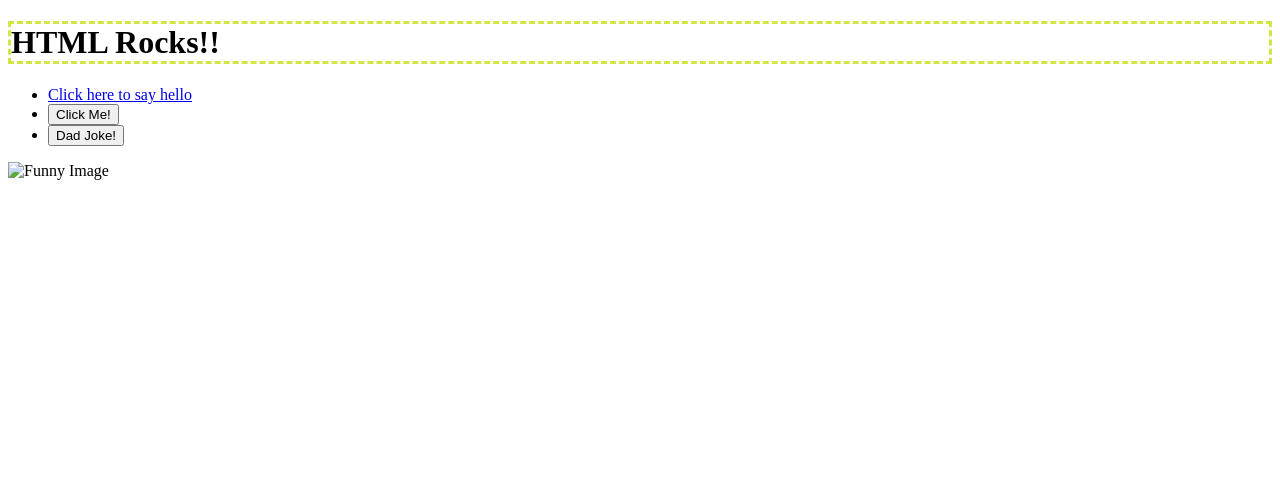
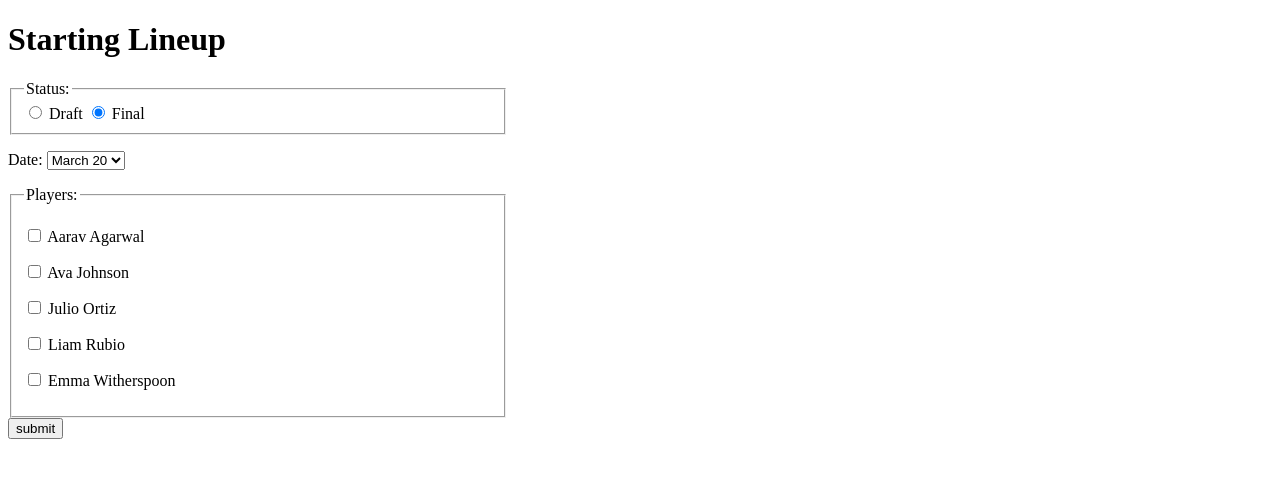
Before and after one commit to DakotahMW/10.03-Lab---JavaScript-in-the-Browser, a website: page index.html in a window 1280 px wide. Drawn offline with Linux system fonts and the light colour scheme; files that its build step writes are made by us from their sources.

Commit message:
Completed

```diff
--- a/index.html
+++ b/index.html
@@ -3,23 +3,80 @@
 
 <head>
   <meta charset="utf-8">
-  <title>CS208 - Starter Code (UPDATE ME)!</title>
+  <title>Lineup</title>
   <meta name="description" content="">
   <meta name="viewport" content="width=device-width, initial-scale=1">
   <link rel="stylesheet" href="style.css">
 </head>
 
+
+
 <body>
-  <h1>HTML Rocks!!</h1>
-  <ul>
-  <li><a href="/hello">Click here to say hello</a></li>
-  <li><button id="hello-link">Click Me!</button></li>
-  <li><button id="joke-button">Dad Joke!</button></li>
-  <script src="script.js"></script>
-  </ul>
-  <img src="funny.png" alt="Funny Image" width="300" height="200">
 
-  <h2 id="joke-display"></h2>
+  <h1>Starting Lineup</h1>
+  <form id="lineUpForm" method="post">
+    <fieldset>
+      <legend>Status: </legend>
+
+        <input type="radio" id="Draft" name="Status" value="Draft">
+        <label for="Draft">Draft</label>
+
+        <input type="radio" id="Final" name="Status" value="Status" checked>
+        <label for="Final">Final</label>
+
+    </fieldset>
+
+
+    <p>
+      Date:
+      <select name="gameDate">
+        <option value="March 20">March 20</option>
+        <option value="March 24">March 24</option>
+        <option value="April 2">April 2</option>
+        <option value="April 6">April 6</option>
+        <option value="April 13">April 13</option>
+      </select>
+    </p>
+
+
+    <fieldset>
+      <legend>Players: </legend>
+      <p>
+        <input type="checkbox" id="Aarav_Agarwal" value="Aarav_Agarwal" name="Players">
+        <label for="Aarav_Agarwal">Aarav Agarwal</label>
+      </p>
+
+      <p>
+        <input type="checkbox" id="Ava_Johnson" value="Ava_Johnson" name="Players">
+        <label for="Ava_Johnson">Ava Johnson</label>
+      </p>
+
+      <p>
+        <input type="checkbox" id="Julio_Ortiz" value="Julio_Ortiz" name="Players">
+        <label for="Julio_Ortiz">Julio Ortiz</label>
+      </p>
+
+      <p>
+        <input type="checkbox" id="Liam_Rubio" value="Liam_Rubio" name="Players">
+        <label for="Liam_Rubio">Liam Rubio</label>
+      </p>
+
+      <p>
+        <input type="checkbox" id="Emma_Witherspoon" value="Emma_Witherspoon" name="Players">
+        <label for="Emma_Witherspoon">Emma Witherspoon</label>
+      </p>
+    </fieldset>
+
+    <input type="button" id="submit_button" value="submit">
+
+    <script src="script.js" defer></script>
+  </form>
+
+
+  <div id="formResult" hidden>
+    <p></p>
+  </div>
+
 </body>
 
 </html>
```
Also changed, not shown: dist/funny.png (deleted), dist/script.js, dist/style.css, 1 other file.
